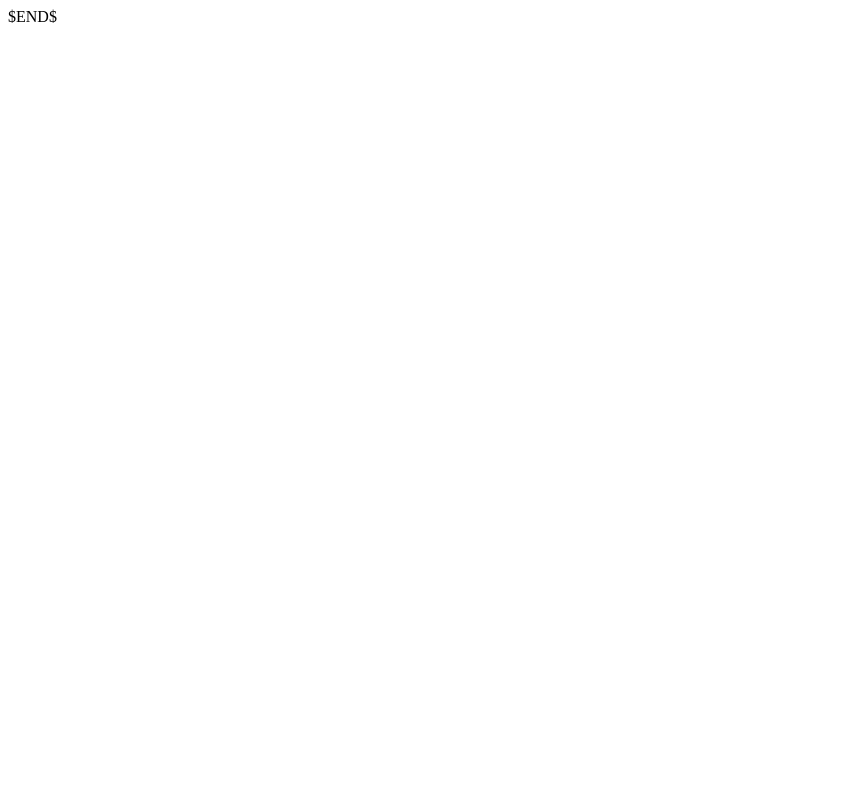
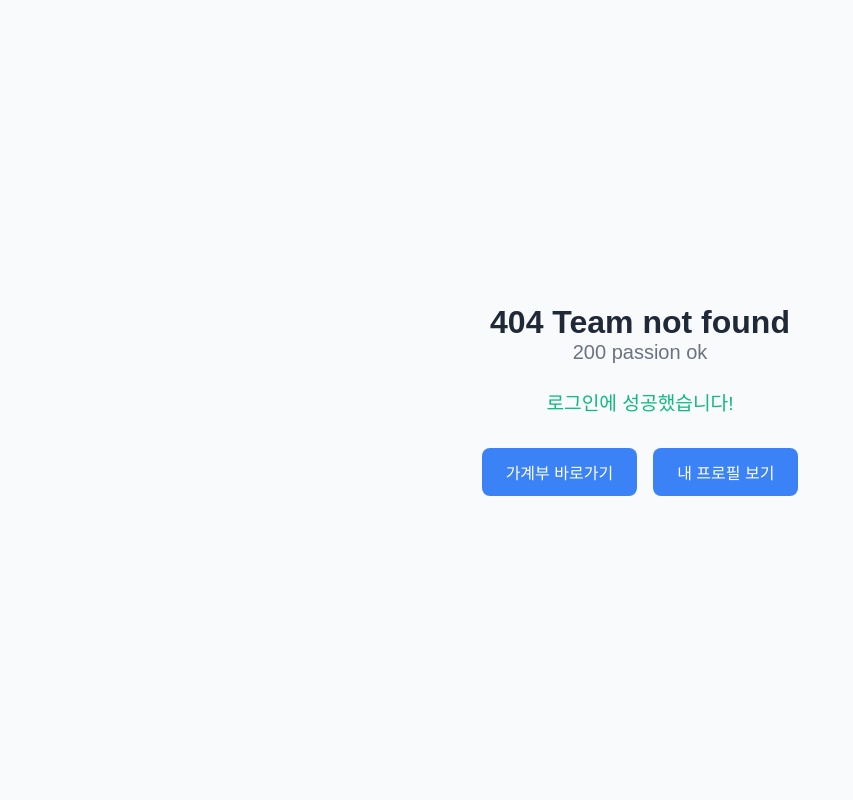
Before and after one commit to account-book-project/account-book, a Django app: page / in a window 1280 px wide. Before the commit the part shown is almost empty. Shown: the whole page, without its empty margins (0-853 px from the left). Run offline with Django 5.2, Linux system fonts and the light colour scheme; parts of the project's set-up code (start-up, migrations or seed data) failed here and were passed over.

Commit message:
✨ Main teamlates 구성

```diff
--- a/accountbook/views/main_views.py
+++ b/accountbook/views/main_views.py
@@ -0,0 +1,7 @@
+# accountbook/views/main_views.py
+
+from django.views.generic import TemplateView
+
+
+class MainPageView(TemplateView):
+    template_name = 'main.html'
--- a/config/urls.py
+++ b/config/urls.py
@@ -2,7 +2,6 @@ from django.conf import settings
 from django.conf.urls.static import static
 from django.contrib import admin
 from django.urls import include, path
-from django.views.generic import TemplateView
 from drf_spectacular.views import (
     SpectacularAPIView,
     SpectacularRedocView,
@@ -10,10 +9,13 @@ from drf_spectacular.views import (
 )
 from rest_framework.permissions import AllowAny
 
+# html
+from accountbook.views.main_views import MainPageView
+
 urlpatterns = [
     path('admin/', admin.site.urls),
-    # 임시 메인
-    path('', TemplateView.as_view(template_name="main.html"), name='main'),
+    # html
+    path('', MainPageView.as_view(), name='main'),  # /main/ 으로 접속
     # API 엔드포인트
     path('api/auth/', include('accountbook.urls.auth_urls')),
     path('api/users/', include('accountbook.urls.user_urls')),
--- a/templates/main.html
+++ b/templates/main.html
@@ -1,10 +1,74 @@
 <!DOCTYPE html>
-<html lang="en">
+<html lang="ko">
 <head>
-  <meta charset="UTF-8">
-  <title>$Title$</title>
+    <meta charset="UTF-8">
+    <title>Team Not Found - Main</title>
+    <meta name="viewport" content="width=device-width, initial-scale=1.0">
+    <style>
+        body {
+            font-family: 'Arial', sans-serif;
+            background-color: #f8fafc;
+            display: flex;
+            flex-direction: column;
+            align-items: center;
+            justify-content: center;
+            min-height: 100vh;
+            margin: 0;
+        }
+
+        .slogan {
+            text-align: center;
+            font-size: 2rem;
+            font-weight: bold;
+            color: #1f2937;
+            margin-bottom: 1.5rem;
+        }
+
+        .slogan span {
+            display: block;
+            font-size: 1.25rem;
+            font-weight: normal;
+            color: #6b7280;
+        }
+
+        .message {
+            font-size: 1.2rem;
+            color: #10b981;
+            margin-bottom: 2rem;
+        }
+
+        .btn-group {
+            display: flex;
+            gap: 1rem;
+        }
+
+        .btn {
+            padding: 0.75rem 1.5rem;
+            background-color: #3b82f6;
+            color: white;
+            font-size: 1rem;
+            border: none;
+            border-radius: 0.5rem;
+            text-decoration: none;
+            transition: background-color 0.3s;
+        }
+
+        .btn:hover {
+            background-color: #2563eb;
+        }
+    </style>
 </head>
 <body>
-$END$
+    <div class="slogan">
+        404 Team not found
+        <span>200 passion ok</span>
+    </div>
+
+    <div class="message">로그인에 성공했습니다!</div>
+
+    <div class="btn-group">
+        <a href="/account/" class="btn">가계부 바로가기</a>
+        <a href="/profile/" class="btn">내 프로필 보기</a>
+    </div>
 </body>
 </html>
```
